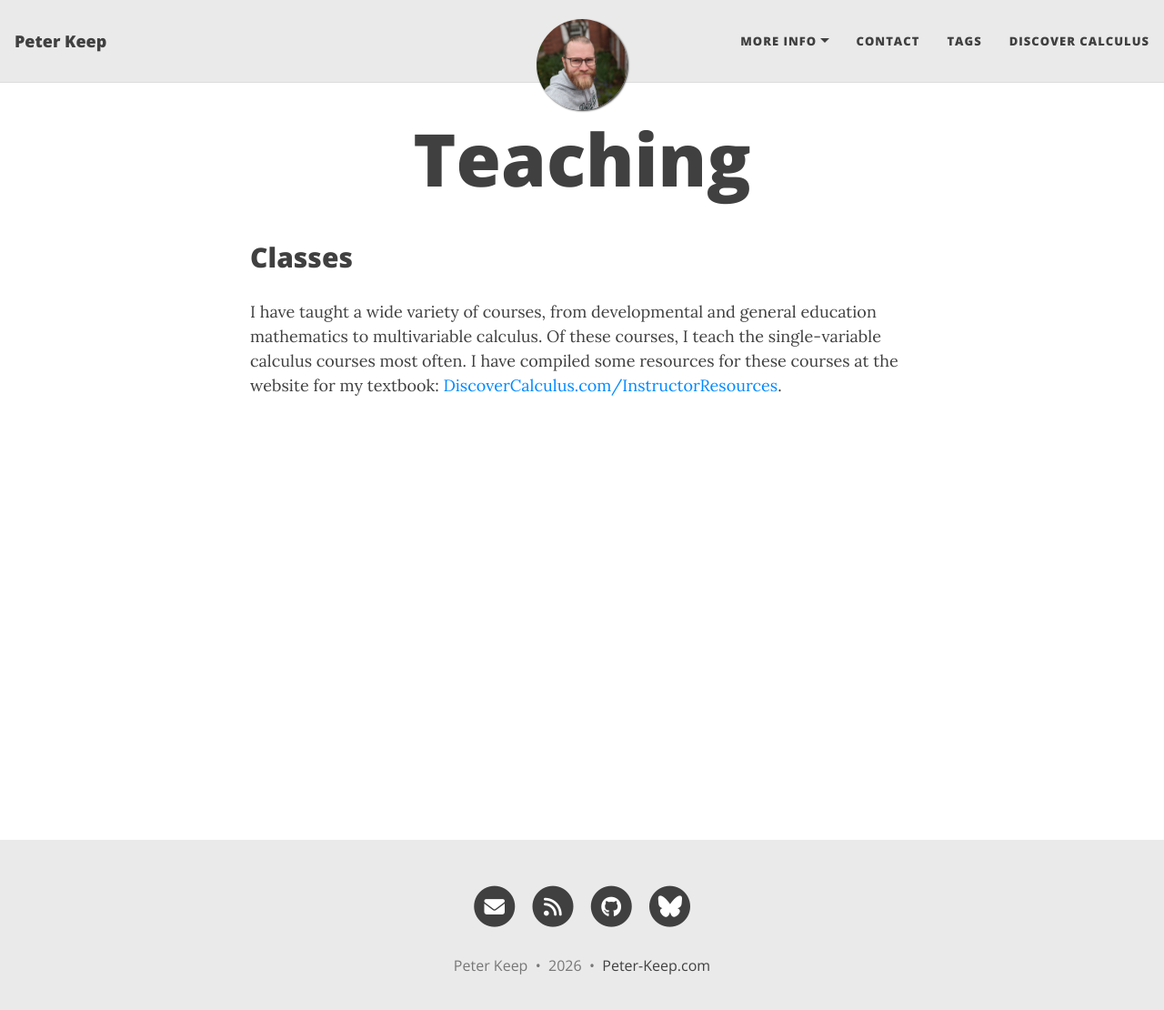
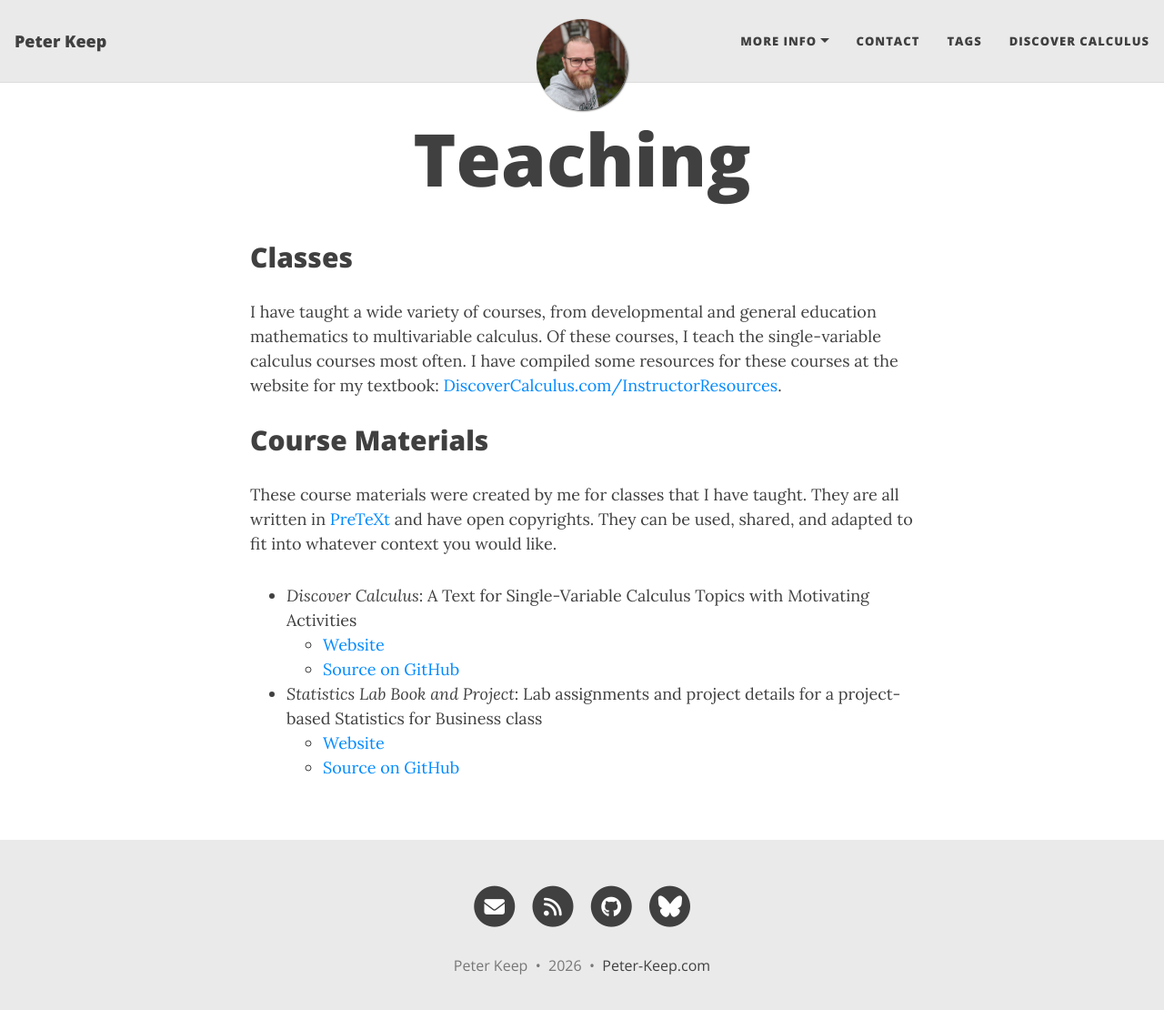
Before and after one commit to peterkeep/peterkeep.github.io, a Jekyll site: the page built from teaching.md, in a window 1280 px wide and 1133 px high. Shown: the top 1110 px of the window at 91% size. Built offline with Jekyll 4.4.1, drawn with Linux system fonts in a browser that asks for light colours.

Commit message:
course materials

```diff
--- a/teaching.md
+++ b/teaching.md
@@ -7,3 +7,14 @@ subtitle:
 ## Classes
 
 I have taught a wide variety of courses, from developmental and general education mathematics to multivariable calculus. Of these courses, I teach the single-variable calculus courses most often. I have compiled some resources for these courses at the website for my textbook: [DiscoverCalculus.com/InstructorResources](https://www.discovercalculus.com/instructorresources.html).
+
+## Course Materials
+
+These course materials were created by me for classes that I have taught. They are all written in [PreTeXt](https://www.pretext-book.org) and have open copyrights. They can be used, shared, and adapted to fit into whatever context you would like.
+
+* *Discover Calculus*: A Text for Single-Variable Calculus Topics with Motivating Activities
+    * [Website](https://www.discovercalculus.com)
+    * [Source on GitHub](https://github.io/peterkeep/CalculusOER)
+* *Statistics Lab Book and Project*: Lab assignments and project details for a project-based Statistics for Business class
+    * [Website](https://www.peter-keep.com/StatsProject)
+    * [Source on GitHub](https://github.io/peterkeep/StatsProject)
```
Also changed, not shown: 9 other files.
